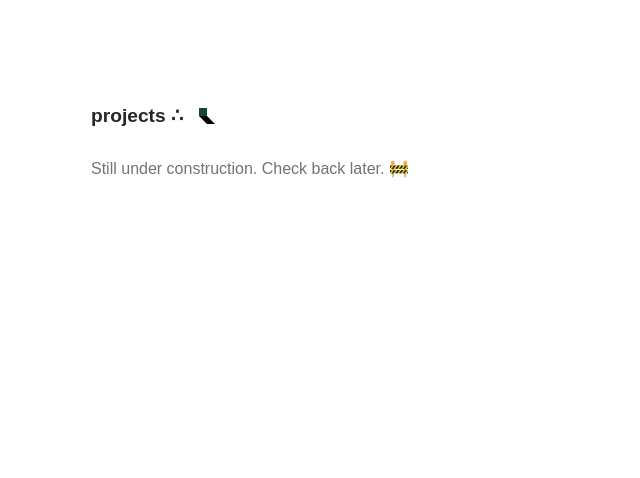
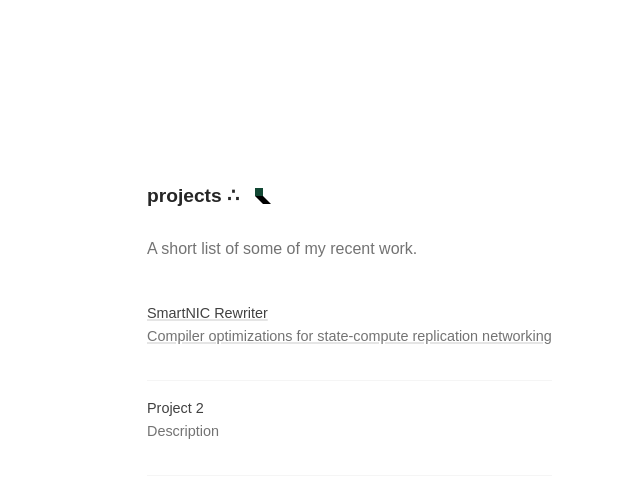
Before and after one commit to bzhanggg/bzhanggg.github.io, a SvelteKit app: page /projects in a window 1280 px wide. Shown: the top 478 px of the page, without its empty margins (189-829 px from the left). Built offline with nearby package versions, Linux system fonts and the light colour scheme.

Commit message:
starting projects list

```diff
--- a/src/app.css
+++ b/src/app.css
@@ -41,9 +41,22 @@
   }
 
   .content {
-    margin: 1.5rem;  /* m-6 */
+    margin: 2rem;  /* m-6 */
     margin-top: 100px;  /* mt-[100px] */
     font-weight: 380;
+  }
+
+  @media (min-width: 768px) {  /* md breakpoint */
+    .content {
+      max-width: 420px;
+      margin: 5rem;  /* m-20 */
+    }
+  }
+
+  @media (min-width: 1024px) {  /* lg breakpoint */
+    .content {
+      margin-top: 180px;
+    }
   }
 
   .logo {
--- a/src/routes/+layout.svelte
+++ b/src/routes/+layout.svelte
@@ -23,11 +23,13 @@
 		display: flex;
 		justify-content: flex-start;
 		padding-left: 10%;
+		padding-right: 10%;
 	}
 
 	@media (min-width: 768px) {
 		main {
 			padding-left: 20%;
+			padding-right:20%;
 		}
 	}
 
--- a/src/routes/+page.svelte
+++ b/src/routes/+page.svelte
@@ -21,7 +21,7 @@
 
   <p>
     I am a graduating senior at <a href="https://math.rutgers.edu/">Rutgers University</a> studying Mathematics and Computer Science.
-    I will be joining <a href="https://www.bloomberg.com/company/">Bloomberg LP</a> as an software engineer in June 2025.
+    I will be joining <a href="https://www.bloomberg.com/company/">Bloomberg LP</a> as a software engineer in June 2025.
   </p>
 
   <p>
@@ -51,7 +51,7 @@
 
 <style>
   .superlink {
-    @apply text-neutral-800 bg-green-50 hover:bg-green-100
+    @apply text-neutral-800 bg-blue-50 hover:bg-blue-100
     no-underline transition-colors px-1 rounded;
   }
 
@@ -74,16 +74,4 @@
     opacity: 1;
   }
 
-  @media (min-width: 768px) {  /* md breakpoint */
-    .content {
-      max-width: 420px;
-      margin: 5rem;  /* m-20 */
-    }
-  }
-
-  @media (min-width: 1024px) {  /* lg breakpoint */
-    .content {
-      margin-top: 180px;
-    }
-  }
 </style>
--- a/src/routes/projects/+page.svelte
+++ b/src/routes/projects/+page.svelte
@@ -5,9 +5,58 @@
 
 <div class="content">
   <div class="title">
-    <h1>projects  ∴</h1><img src="{base}/logo.svg" class="logo" alt="logo"/>
+    <h1>projects ∴</h1><img src="{base}/logo.svg" class="logo" alt="logo"/>
   </div>
-  <p>
-    Still under construction. Check back later. 🚧
+  <p class="leading-text">
+    A short list of some of my recent work.
   </p>
+
+  <a class="project-item" href="/">
+    <div class="project-text">
+      <h3>SmartNIC Rewriter</h3>
+      <p>Compiler optimizations for state-compute replication networking</p>
+    </div>
+  </a>
+  <div class="project-item">
+    <div class="project-text">
+      <h3>Project 2</h3>
+      <p>Description</p>
+    </div>
+  </div>
 </div>
+
+<style>
+  .leading-text {
+    padding-bottom: 1.5rem;
+  }
+
+  .project-item {
+    display: flex;
+    gap: 1rem;
+    padding: 1rem;
+    margin: -1rem;
+    padding-top: 1rem;
+    border-radius: 12px;
+    border: none;
+    transition: background-color 0.3s
+  }
+
+  .project-text {
+    display: flex;
+    flex-direction: column;
+    font-size: 0.9rem;  /* text-sm */
+    border-bottom: 1px solid #f5f5f5;  /* border-b border-neutral-100 */
+    flex: 1 1 auto;  /* flex-auto */
+    padding-bottom: 1rem;  /* pb-4 */
+    color: #404040;  /* text-neutral-700 */
+    transition: border-color 0.3s;  /* for smooth transition on hover */
+  }
+
+  .project-item:hover {
+    background-color: bg-blue-50;
+  }
+
+  .project-item:hover .project-text {
+    border-color: transparent;
+  }
+</style>
```
